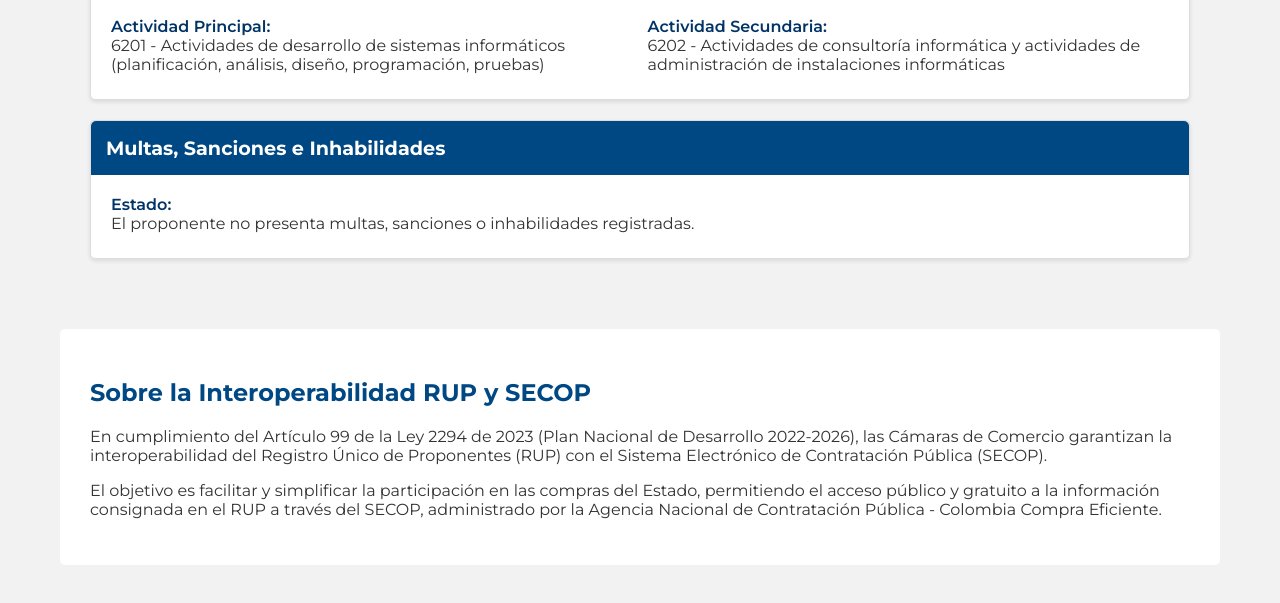
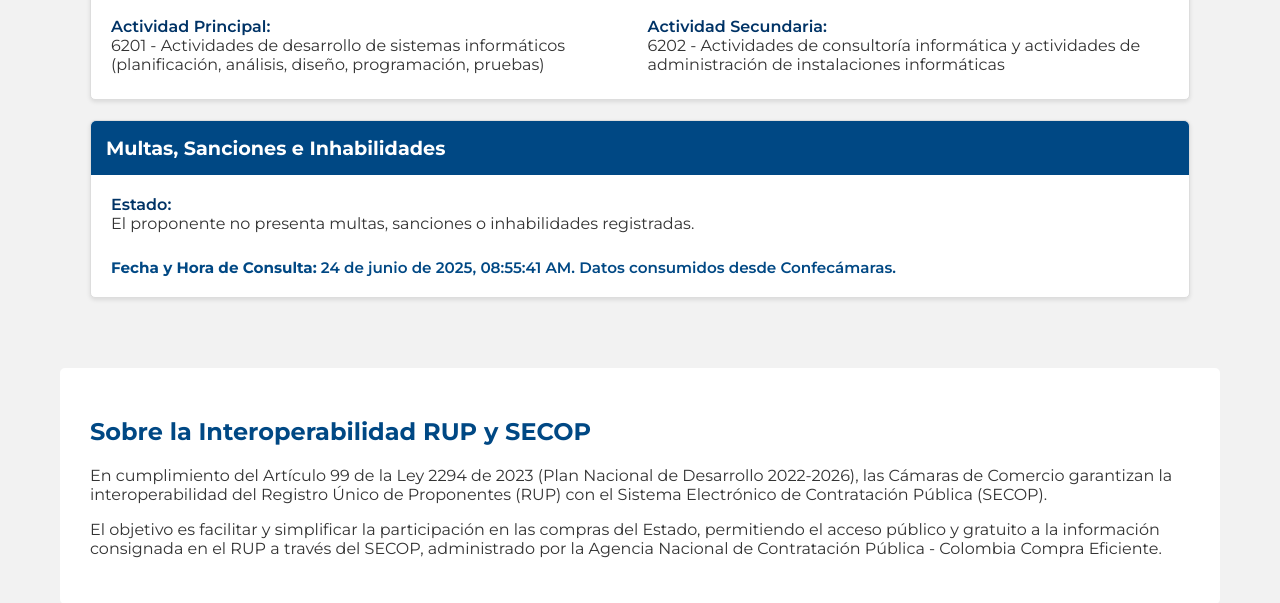
Before and after one commit to Unravel56/prueba5, a plain HTML site: page index.html in a window 1280 px wide. Shown: the part 782-1385 px from the top of the page. Drawn offline with Linux system fonts and the light colour scheme.

Commit message:
feat: campos fecha consulta

```diff
--- a/index.html
+++ b/index.html
@@ -1,4 +1,3 @@
-
 <!DOCTYPE html>
 <html lang="es">
 <head>
@@ -130,6 +129,17 @@
             font-weight: 600;
         }
 
+        .consulta-info {
+            padding: 0 20px 20px 20px;
+            font-size: 0.95em;
+            color: #004884; /* Color azul oscuro para resaltar */
+            font-weight: 600; /* Texto semi-negrita */
+        }
+
+        .consulta-info strong {
+             font-weight: 700; /* Etiqueta más gruesa */
+        }
+
         /* Mensaje de no encontrado */
         .not-found {
             text-align: center;
@@ -225,6 +235,9 @@
                  <div class="result-content">
                     <div class="info-item"><strong>Estado:</strong><span>El proponente no presenta multas, sanciones o inhabilidades registradas.</span></div>
                 </div>
+                <div class="consulta-info">
+                    <span><strong>Fecha y Hora de Consulta:</strong> 24 de junio de 2025, 08:55:41 AM. Datos consumidos desde Confecámaras.</span>
+                </div>
             </div>
         </div>
 
```
